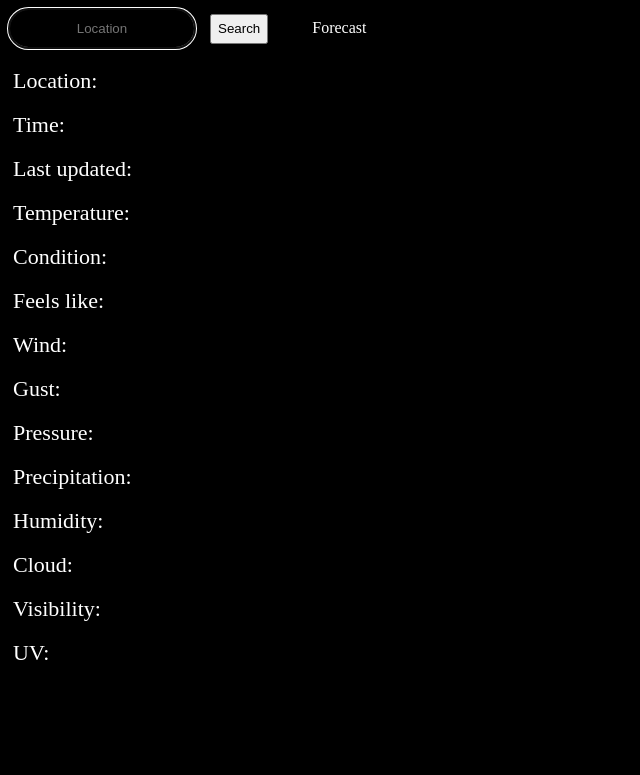
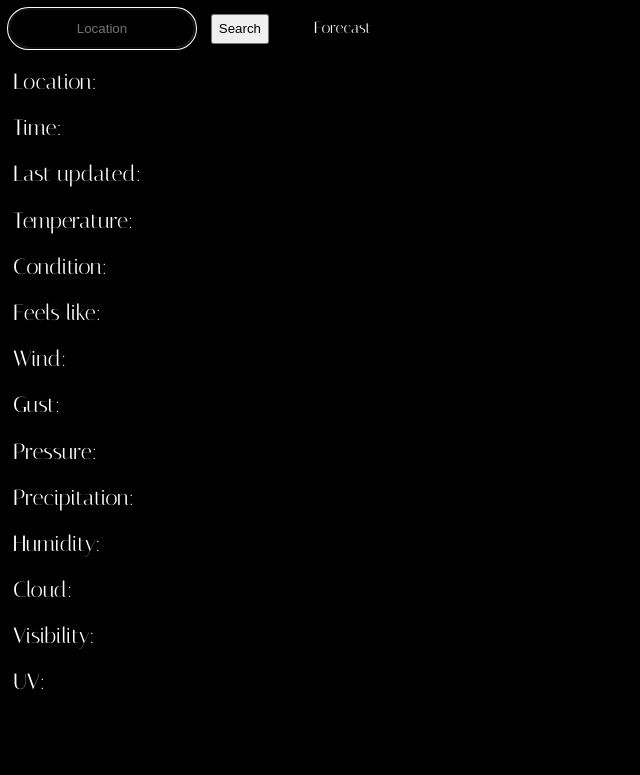
Before and after one commit to sudipta1254/ping, a PHP site: page / in a window 1280 px wide. Shown: the top 775 px of the page, without its empty margins (0-640 px from the left). Run offline with PHP 8.4, Linux system fonts and the light colour scheme; some web fonts are replaced.

Commit message:
Update style.css

```diff
--- a/style.css
+++ b/style.css
@@ -1,10 +1,10 @@
 body {
    color: White;
    background: Black;
-   font-family: 'g';
+   font-family: 'Italiana';
 }
 .d2 {
-   line-height: 2;
+   line-height: 2.1;
    font-size: 22px;
    margin: 10px 5px;
 }
@@ -33,14 +33,14 @@
 
 
 @font-face {
-    font-family: 'g';
-    src: url('broken_drive.ttf') format('truetype');
+    font-family: 'Italiana';
+    src: url('Italiana-Regular.woff') format(woff);
     font-style: normal;
     font-weight: normal;
 }
 @font-face {
     font-family: 'Bruney';
-    src: url(Bruney.woff) format('woff');
+    src: url(Bruney.woff) format(woff);
     font-style: normal;
     font-weight: normal;
 }
```
